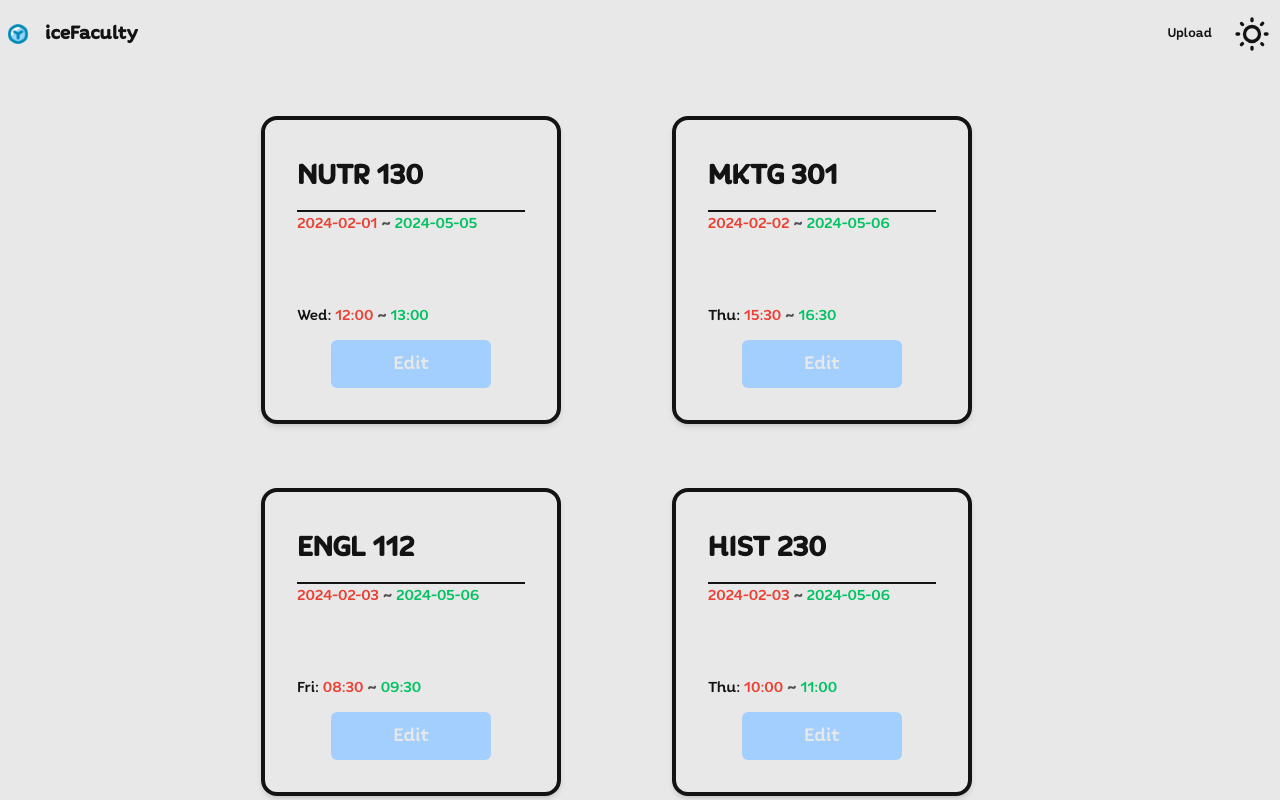
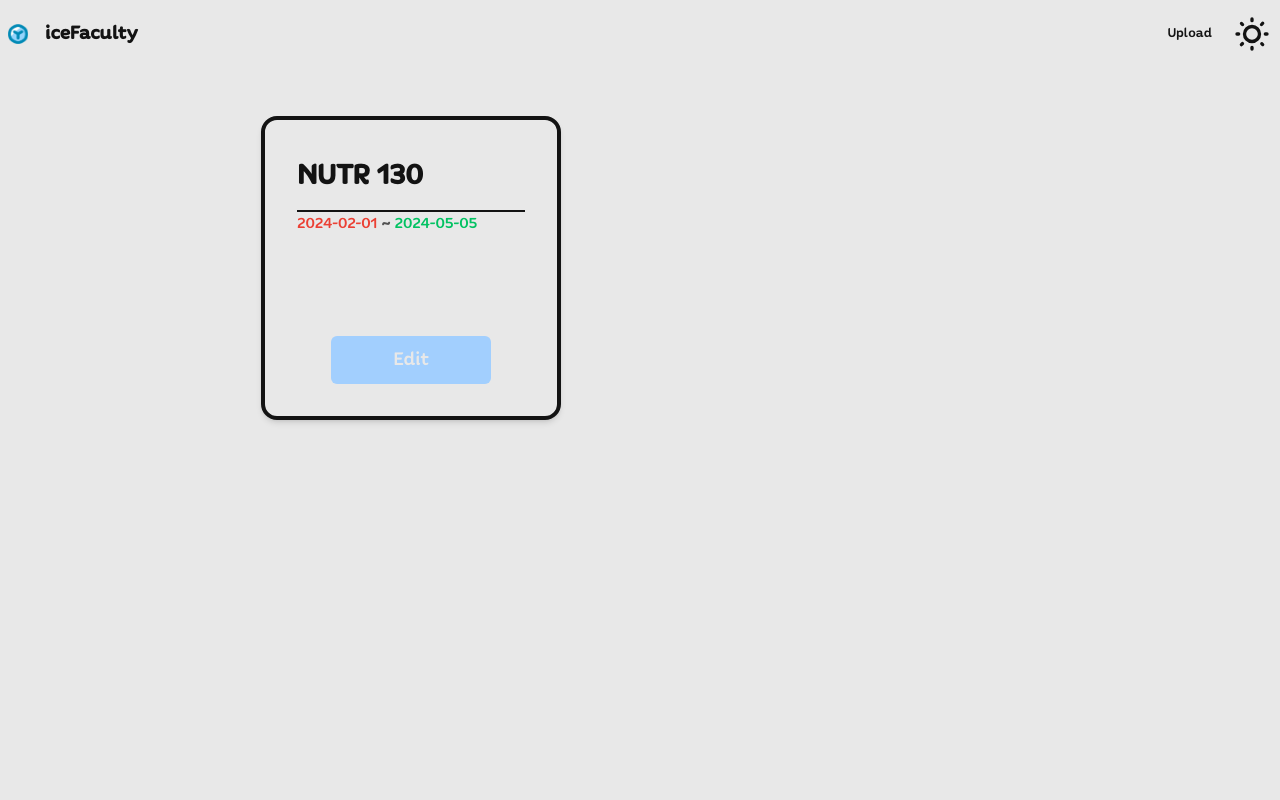
Before and after one commit to algebra2boy/Ice-Faculty, a React (Vite) app: page /home in a window 1280 px wide. Shown: the top 800 px of the page. Built offline with nearby package versions, Linux system fonts and the light colour scheme.

Commit message:
useLink and useLocation to fix passing oH to edit page!

```diff
--- a/src/components/homeComponents/OfficeHourCard.tsx
+++ b/src/components/homeComponents/OfficeHourCard.tsx
@@ -1,9 +1,9 @@
-import { OfficeHourInfo } from "../../models/officeHour.model";
+import { OfficeHour } from "../../models/officeHour.model";
 import { Link } from "react-router-dom";
 import { KolynButton } from "../../styles";
 
-const OfficeHourCard: React.FC<OfficeHourInfo> = (props) => {
-  const { id, startDate, endDate, day, startTime, endTime, courseDepartment, courseNumber } = props;
+const OfficeHourCard: React.FC<OfficeHour> = (props) => {
+  const { id, department, courseNumber, startDate, endDate, slot } = props;
 
   const dayConverter = (day: number) => {
     switch (day) {
@@ -29,17 +29,20 @@ const OfficeHourCard: React.FC<OfficeHourInfo> = (props) => {
   return (
     <div className="card shadow-md border-4 min-w-[300px] max-w-[300px] m-4">
       <div className="card-body divide-y-2">
-        <h3 className="card-title text-3xl my-6 h-0.5 border-t-0 ">{courseDepartment + " " + courseNumber}</h3>
+        <h3 className="card-title text-3xl my-6 h-0.5 border-t-0 ">{department + " " + courseNumber}</h3>
         <DurationEntry start={startDate} end={endDate} />
       </div>
       <div className="card-body">
-      <h4 className="flex flex-row">
-        {dayConverter(day) + ":" }
-        &nbsp;
-        <DurationEntry start={startTime} end={endTime} />
-      </h4>
+        <h4 className="flex flex-row">
+          {/* {dayConverter(day) + ":" } */}
+          &nbsp;
+          {/* <DurationEntry start={startTime} end={endTime} /> */}
+        </h4>
         <div className="flex flex-col items-center">
-          <Link to={`/edit/${id}`}>
+          <Link to={`/edit/${id}`}
+            state={{
+              officeHour: props,
+            }}>
             <KolynButton label="Edit" isResponsive={false} />
           </Link>
         </div>
@@ -59,7 +62,7 @@ const DurationEntry: React.FC<DurationProps> = (props) => {
     <div>
       <h3 className="flex flex-row gap-x-1">
         <h3 className="text-errorColor">
-          {props.start }
+          {props.start}
         </h3>
         <h4 className="text-lg text-center text-disableColor">
           ~
--- a/src/components/homeComponents/OfficeHourGallery.tsx
+++ b/src/components/homeComponents/OfficeHourGallery.tsx
@@ -1,69 +1,27 @@
 import OfficeHourCard from "./OfficeHourCard";
-import { OfficeHourInfo } from "../../models/officeHour.model";
+import { OfficeHour } from "../../models/officeHour.model";
 
 const OfficeHourGallery = () => {
-  const tempOfficeHours: OfficeHourInfo[] = [
+  const tempOfficeHours: OfficeHour[] = [
     {
       id: "0c9d52a7-ec28-4bb9-8967-33af44b59508",
-      facultyName: "John Doe",
+      department: "NUTR",
+      courseNumber: "130",
       startDate: "2024-02-01",
       endDate: "2024-05-05",
-      day: 2,
-      startTime: "12:00",
-      endTime: "13:00",
-      courseDepartment: "NUTR",
-      courseNumber: "130",
-    },
-    {
-      id: "3c0c454d-595d-4682-b68b-f0d24ce3e0e5",
-      facultyName: "Jenny Green",
-      startDate: "2024-02-02",
-      endDate: "2024-05-06",
-      day: 3,
-      startTime: "15:30",
-      endTime: "16:30",
-      courseDepartment: "MKTG",
-      courseNumber: "301",
-    },
-    {
-      id: "347998b1-79d0-4fed-bb14-34ade27120a2",
-      facultyName: "Tom Cook",
-      startDate: "2024-02-03",
-      endDate: "2024-05-06",
-      day: 4,
-      startTime: "08:30",
-      endTime: "09:30",
-      courseDepartment: "ENGL",
-      courseNumber: "112",
-    },
-    {
-      id: "edb873bb-8d6a-48fd-8295-69e62f524358",
-      facultyName: "Jake Green",
-      startDate: "2024-02-03",
-      endDate: "2024-05-06",
-      day: 3,
-      startTime: "10:00",
-      endTime: "11:00",
-      courseDepartment: "HIST",
-      courseNumber: "230",
-    },
-    {
-      id: "60bb97c0-c19a-4bed-a33d-51343827b0fe",
-      facultyName: "Andrew Rice",
-      startDate: "2024-02-05",
-      endDate: "2024-05-10",
-      day: 2,
-      startTime: "18:00",
-      endTime: "19:00",
-      courseDepartment: "FDSCI",
-      courseNumber: "150",
+      facultyName: "John Doe",
+      slot: [{
+        day: "Monday",
+        startTime: "12:00",
+        endTime: "13:00"
+      }]
     },
   ];
 
   return (
     <div className="container w-full mx-auto p-8">
       <div className="grid grid-cols-1 twoCards:grid-cols-2 threeCards:grid-cols-3 gap-8">
-        {tempOfficeHours.map((officeHour: OfficeHourInfo, i: number) => {
+        {tempOfficeHours.map((officeHour: OfficeHour, i: number) => {
           return <OfficeHourCard key={i} {...officeHour} />;
         })}
       </div>
--- a/src/components/uploadComponents/UploadOHForm.tsx
+++ b/src/components/uploadComponents/UploadOHForm.tsx
@@ -58,6 +58,7 @@ const UploadForm = (props: UploadFormProps) => {
 
   const clearFormHandler = () => {
     setUploadOfficeHour({
+      id: "",
       department: "",
       courseNumber: "",
       startDate: "",
--- a/src/pages/EditPage.tsx
+++ b/src/pages/EditPage.tsx
@@ -1,9 +1,50 @@
 import UploadForm from "../components/uploadComponents/UploadOHForm";
+import { useState } from "react";
+import { OfficeHour } from "../models/officeHour.model";
+import { dayConverter } from "../components/uploadComponents/UploadOHForm";
+import { useLocation } from "react-router-dom";
 
 const EditPage = () => {
+
+  const { state } = useLocation();
+  const officeHour = state.officeHour;
+
+  console.log(officeHour);
+
+  const [uploadOfficeHour, setUploadOfficeHour] = useState<OfficeHour>(officeHour);
+
+  const fetchHandler = async () => {
+    try {
+      for (let i = 0; i < uploadOfficeHour.slot.length; i++) {
+        await fetch("supbaby", {
+          method: "PUT",
+          headers: {
+            "Content-Type": "application/json"
+          },
+          body: JSON.stringify({
+            "facultyName": uploadOfficeHour.facultyName,
+            "startDate": uploadOfficeHour.startDate,
+            "endDate": uploadOfficeHour.endDate,
+            "day": dayConverter(uploadOfficeHour.slot[i].day),
+            "startTime": uploadOfficeHour.slot[i].startTime,
+            "endTime": uploadOfficeHour.slot[i].endTime,
+            "courseDepartment": uploadOfficeHour.department,
+            "courseNumber": uploadOfficeHour.courseNumber,
+          })
+        });
+      }
+    } catch (error) {
+      console.error(error);
+    }
+  }
+
   return <div className="editPage">
-    {/* <UploadForm />
- */}
+    <UploadForm
+      uploadOfficeHour={uploadOfficeHour}
+      setUploadOfficeHour={setUploadOfficeHour}
+      fetchHandler={fetchHandler}
+    />
+
   </div>;
 };
 
--- a/src/pages/UploadPage.tsx
+++ b/src/pages/UploadPage.tsx
@@ -6,6 +6,7 @@ import { dayConverter } from "../components/uploadComponents/UploadOHForm";
 const UploadPage = () => {
 
   const [uploadOfficeHour, setUploadOfficeHour] = useState<OfficeHour>({
+    id: "",
     department: "",
     courseNumber: "",
     startDate: "",
@@ -45,7 +46,6 @@ const UploadPage = () => {
 
   return (
     <div className="uploadpage">
-      {JSON.stringify(uploadOfficeHour)}
       <UploadForm
         uploadOfficeHour={uploadOfficeHour}
         setUploadOfficeHour={setUploadOfficeHour}
```
Also changed, not shown: src/models/officeHour.model.ts (+1 -12 lines).
